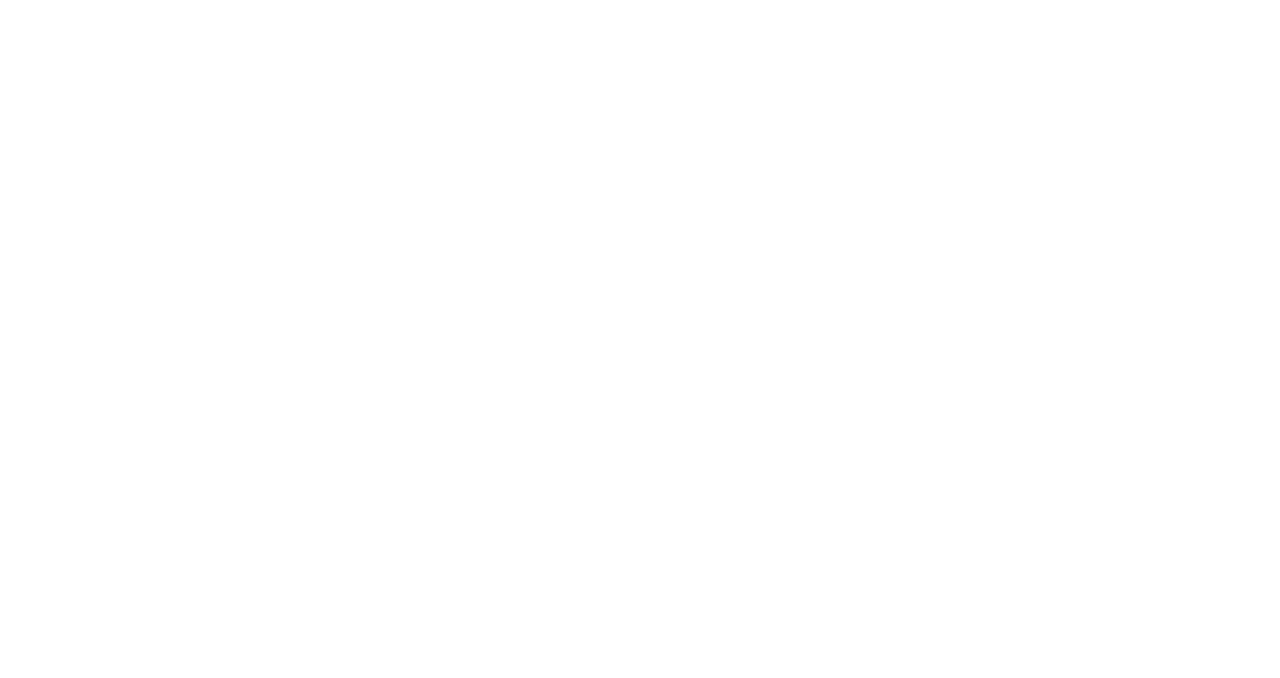
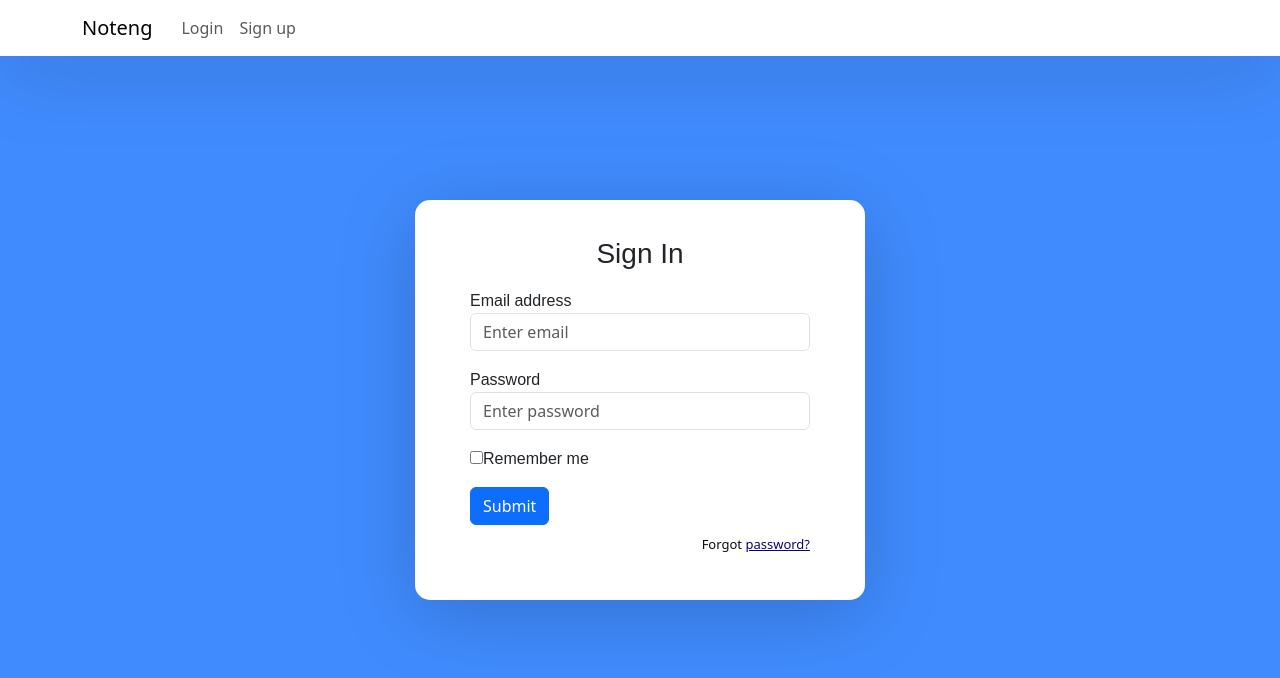
Before and after one commit to djunicode/noteng, a React (Create React App) app: page /Login in a window 1280 px wide. Before the commit this address had no page. Shown: the top 678 px of the page. Built offline with nearby package versions, Linux system fonts and the light colour scheme.

Commit message:
Login and Signup pages added

```diff
--- a/package.json
+++ b/package.json
@@ -11,6 +11,7 @@
     "@testing-library/jest-dom": "^5.17.0",
     "@testing-library/react": "^13.4.0",
     "@testing-library/user-event": "^13.5.0",
+    "bootstrap": "^5.3.3",
     "react": "^18.2.0",
     "react-dom": "^18.2.0",
     "react-icons": "^5.0.1",
--- a/src/App.js
+++ b/src/App.js
@@ -1,6 +1,9 @@
 import './App.css'
 import Home from './Pages/Home'
-import { BrowserRouter, Route, Routes } from 'react-router-dom'
+import { BrowserRouter, Route, Routes, Link } from 'react-router-dom'
+import 'bootstrap/dist/css/bootstrap.min.css';
+import Login from './Pages/Login';
+import SignUp from './Pages/Signup';
 import PostJob from './Pages/PostJob';
 import ViewJob from './Pages/ViewJob';
 import NewPost from './Pages/NewPostPage';
@@ -9,6 +12,28 @@
 function App() {
   return (
     <BrowserRouter>
+    <div className="App">
+        <nav className="navbar navbar-expand-lg navbar-light fixed-top">
+          <div className="container">
+            <Link className="navbar-brand" to={'/sign-in'}>Noteng</Link>
+            <div className="collapse navbar-collapse" id="navbarTogglerDemo02">
+              <ul className="navbar-nav ml-auto">
+                <li className="nav-item"><Link className="nav-link" to={'/sign-in'}>Login</Link></li>
+                <li className="nav-item"><Link className="nav-link" to={'/sign-up'}>Sign up</Link></li>
+              </ul>
+            </div>
+          </div>
+        </nav>
+        <div className="auth-wrapper">
+          <div className="auth-inner">
+            <Routes>
+              <Route exact path="/Login" element={<Login />} />
+              <Route path="/sign-in" element={<Login />} />
+              <Route path="/sign-up" element={<SignUp />} />
+            </Routes>
+          </div>
+        </div>
+      </div>
       <Routes>
         <Route path='/' element={<Home />} />
         <Route path='/NewPost' element={<NewPost />} />
--- /dev/null
+++ b/src/Pages/Login.jsx
@@ -0,0 +1,49 @@
+/* eslint-disable jsx-a11y/anchor-is-valid */
+import React, { Component } from "react";
+import { Link } from "react-router-dom";
+class Login extends Component {
+    render() {
+        return (
+            <form>
+                <h3>Sign In</h3>
+
+                <div className="mb-3">
+                    <label>Email address</label>
+                    <input
+                        type="email"
+                        className="form-control"
+                        placeholder="Enter email"
+                    />
+                </div>
+                <div className="mb-3">
+                    <label>Password</label>
+                    <input
+                        type="password"
+                        className="form-control"
+                        placeholder="Enter password"
+                    />
+                </div>
+                <div className="mb-3">
+                    <div className="custom-control custom-checkbox">
+                        <input
+                            type="checkbox"
+                            className="custom-control-input"
+                            id="customCheck1"
+                        />
+                        <label className="custom-control-label" htmlFor="customCheck1">Remember me</label>
+                    </div>
+                </div>
+                <div className="d-grid">
+                    <Link className="nav-link" to={'./Home'}>
+                        <button type="submit" className="btn btn-primary">Submit</button>
+                    </Link>
+                </div>
+                <p className="forgot-password text-right">
+                    Forgot <a href="#">password?</a>
+                </p>
+            </form>
+        );
+    }
+}
+
+export default Login;
--- /dev/null
+++ b/src/Pages/Signup.jsx
@@ -0,0 +1,52 @@
+import React, { Component } from 'react'
+import { Link } from 'react-router-dom'
+class SignUp extends Component {
+    render() {
+        return (
+            <form>
+                <h3>Sign Up</h3>
+
+                <div className="mb-3">
+                    <label>First name</label>
+                    <input
+                        type="text"
+                        className="form-control"
+                        placeholder="First name"
+                    />
+                </div>
+                <div className="mb-3">
+                    <label>Last name</label>
+                    <input type="text" className="form-control" placeholder="Last name" />
+                </div>
+                <div className="mb-3">
+                    <label>Email address</label>
+                    <input
+                        type="email"
+                        className="form-control"
+                        placeholder="Enter email"
+                    />
+                </div>
+                <div className="mb-3">
+                    <label>Password</label>
+                    <input
+                        type="password"
+                        className="form-control"
+                        placeholder="Enter password"
+                    />
+                </div>
+                <div className="d-grid">
+                    <Link className="nav-link" to={'./Pages/Home'}>
+                    <button type="submit" className="btn btn-primary">
+                        Sign Up
+                    </button>
+                    </Link>
+                </div>
+                <p className="forgot-password text-right">
+                    Already registered <a href="/sign-in">sign in?</a>
+                </p>
+            </form>
+        )
+    }
+}
+
+export default SignUp;
--- a/src/index.css
+++ b/src/index.css
@@ -1,8 +1,83 @@
-@tailwind base;
-@tailwind components;
-@tailwind utilities;
+@import url("https://fonts.googleapis.com/css2?family=Roboto&display=swap");
 
 body {
   margin: 0;
+  box-sizing: border-box;
+  background: #408cff !important;
+  min-height: 100vh;
+  display: flex;
+  font-weight: 400;
+  font-family: "Fira Sans", sans-serif;
+}
 
+h1,
+h2,
+h3,
+h4,
+h5,
+h6,
+label,
+span {
+  font-weight: 500;
+  font-family: "Fira Sans", sans-serif;
 }
+
+body,
+html,
+.App,
+#root,
+.auth-wrapper {
+  width: 100%;
+  height: 100%;
+}
+
+.navbar-light {
+  background-color: #ffffff;
+  box-shadow: 0px 14px 80px rgba(34, 35, 58, 0.2);
+}
+
+.auth-wrapper {
+  display: flex;
+  justify-content: center;
+  flex-direction: column;
+  text-align: left;
+}
+
+.auth-inner {
+  width: 450px;
+  margin: auto;
+  background: #ffffff;
+  box-shadow: 0px 14px 80px rgba(0, 1, 13, 0.2);
+  padding: 40px 55px 45px 55px;
+  border-radius: 15px;
+  transition: all 0.3s;
+}
+
+.auth-wrapper .form-control:focus {
+  border-color: #00214c;
+  box-shadow: none;
+}
+
+.auth-wrapper h3 {
+  text-align: center;
+  margin: 0;
+  line-height: 1;
+  padding-bottom: 20px;
+}
+
+.custom-control-label {
+  font-weight: 400;
+}
+
+.forgot-password,
+.forgot-password a {
+  text-align: right;
+  font-size: 13px;
+  padding-top: 10px;
+  color: #0b0b0b;
+  margin: 0;
+}
+
+.forgot-password a {
+  color: #0a0478;
+}
```
Also changed, not shown: 1 other file (tests, documents, lock files or other folders).
